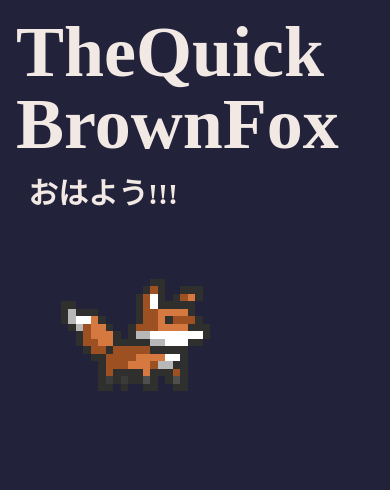
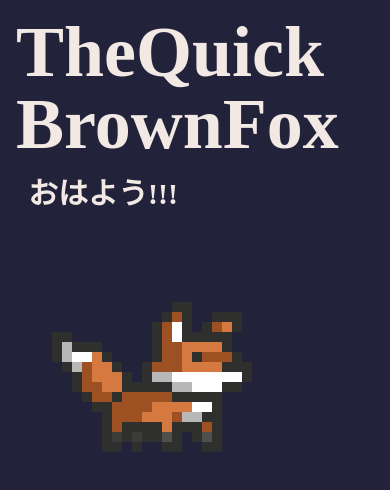
Before and after one commit to subparprogramming/the-quick-brown-fox, a Next.js app in the folder next-app/: page / in a window 390 px wide. Shown: the top 490 px of the page. Built offline with nearby package versions, Linux system fonts and the light colour scheme; a web font is replaced by a local one.

Commit message:
better dog positioning on small screens

```diff
--- a/next-app/pages/index.tsx
+++ b/next-app/pages/index.tsx
@@ -26,7 +26,11 @@ const Home: NextPage = () => {
               </div>
               <h1 className="pl-1 pt-4 text-3xl">おはよう!!!</h1>
             </div>
-            <img src="/fox-animated-1.gif" className="col-span-2 h-1/2 w-full object-cover object-left-bottom sm:col-span-1" style={{ imageRendering: "pixelated" }} />
+            <img
+              src="/fox-animated-1.gif"
+              className="col-span-3 -ml-6 h-1/2 w-full max-w-xs object-cover object-left-bottom sm:col-span-1 sm:ml-0 sm:max-w-md"
+              style={{ imageRendering: "pixelated" }}
+            />
           </div>
         </div>
       </div>
```
